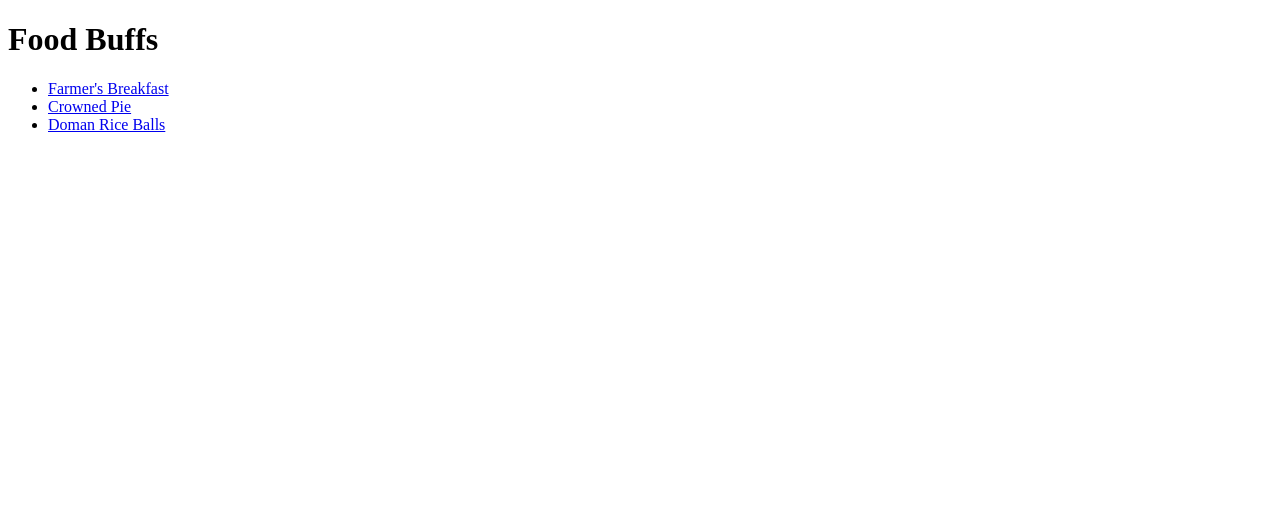
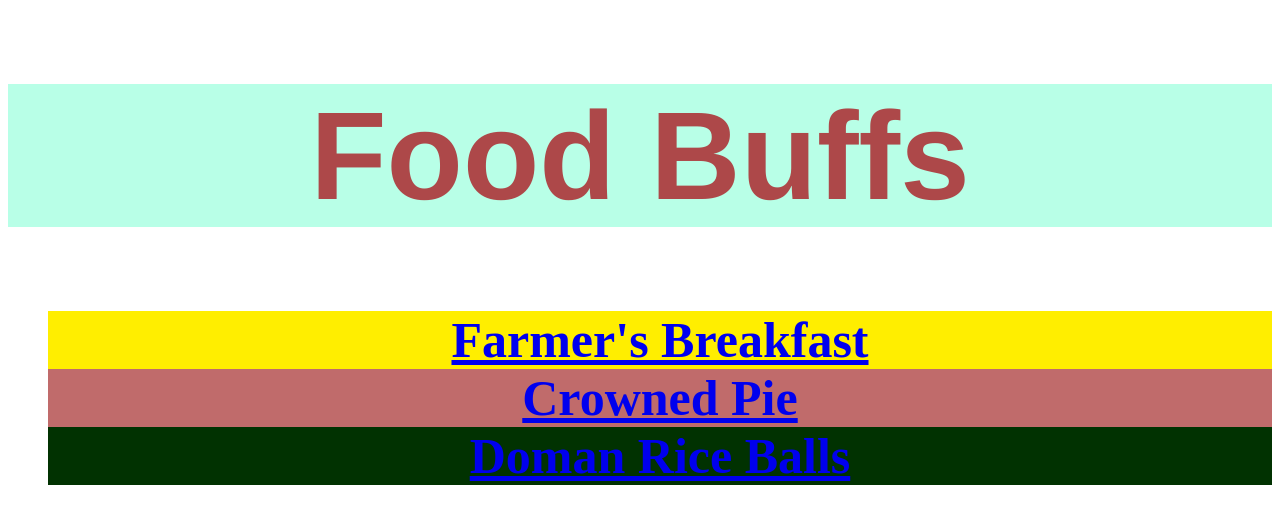
Before and after one commit to souksann/odin-recipes, a plain HTML site: page index.html in a window 1280 px wide. Drawn offline with Linux system fonts and the light colour scheme.

Commit message:
Create .CSS and edit index.html

```diff
--- a/index.html
+++ b/index.html
@@ -3,18 +3,19 @@
     <head>
         <meta charset="utf-8">
         <title>Food Buffs</title>
+        <link rel="stylesheet" href="styles.css">
     </head>
         <body>
             <h1>Food Buffs</h1>
 
             <ul>
-                <li>
+                <li id="breakfast">
                     <a href="recipes/farmers-breakfast.html">Farmer's Breakfast</a>
                 </li>
-                <li>
+                <li id="pie">
                     <a href="recipes/crowned-pie.html">Crowned Pie</a>
                 </li>
-                <li>
+                <li id="rice">
                     <a href="recipes/doman-rice-balls.html">Doman Rice Balls</a>
                 </li>
             </ul>
--- /dev/null
+++ b/styles.css
@@ -0,0 +1,36 @@
+/* Index Main Page */
+
+/* Title */
+
+h1 {
+    color: rgba(169, 8, 18, 0.743);
+    background-color: rgba(127, 255, 212, 0.552);
+    text-align: center;
+    font-size: 125px;
+    font-family: Helvetica;
+}
+
+/* All Foods */
+
+ul {
+    color: white;
+    font-weight: bold;
+    font-size: 50px;
+    text-align: center;
+}
+
+/* Farmer's Breakfast */
+
+#breakfast {
+    background-color: rgb(255, 238, 0);
+}
+
+/* Crowned Pie */
+
+#pie {
+    background-color: rgba(165, 42, 42, 0.696);
+}
+
+#rice {
+    background-color: rgb(1, 50, 1);
+}
```
Also changed, not shown: recipes/crowned-pie.html (line endings or trailing spaces), 2 other files.
